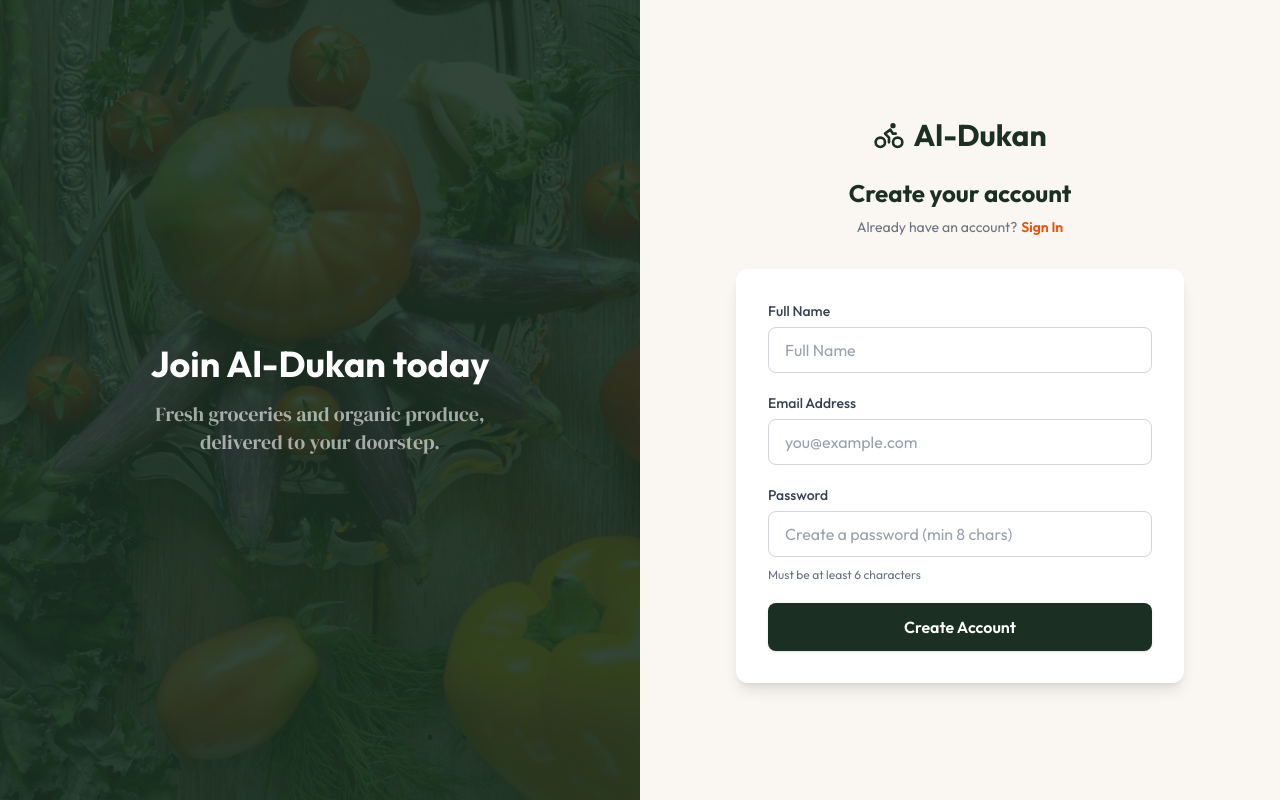
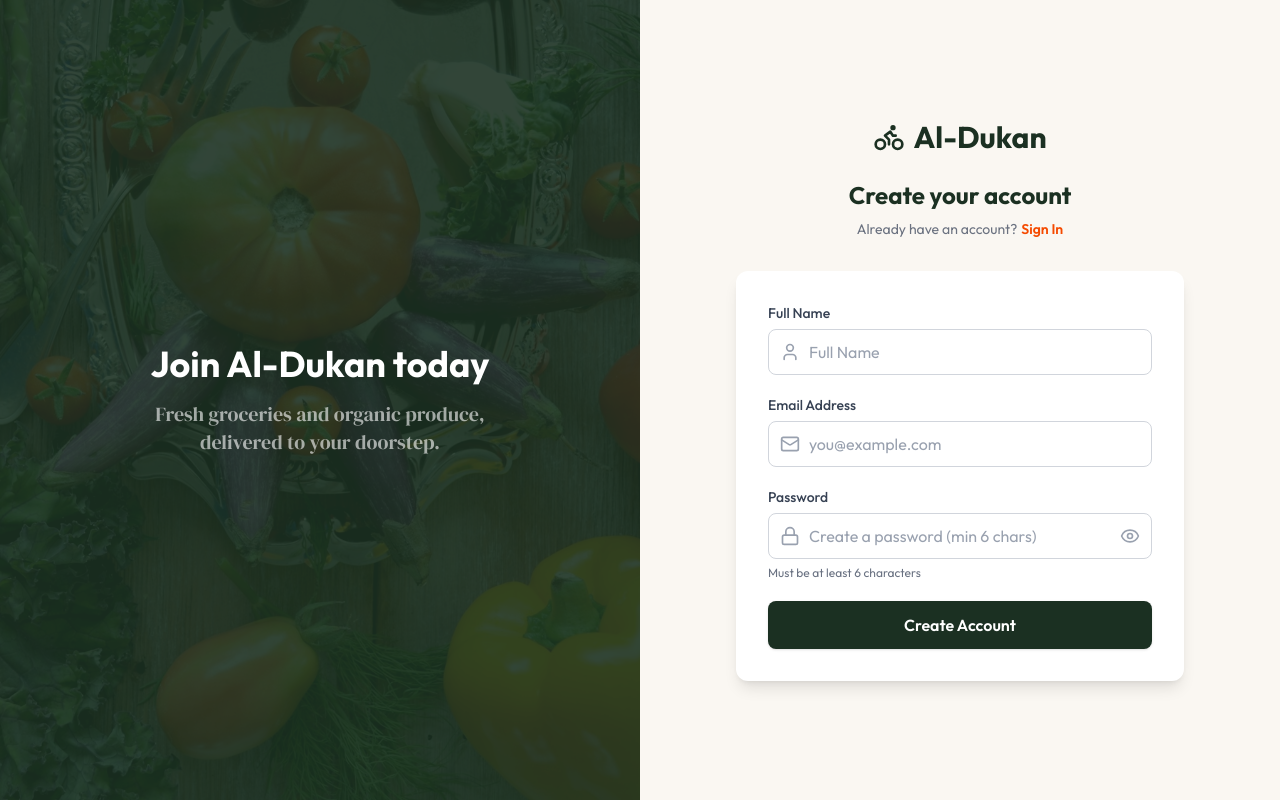
Before and after one commit to Saam22/Al-Dukan---Grocery-Delivery, a React (Vite) app in the folder client/: page /login in a window 1280 px wide. Both pictures are taken after a click on the button "Sign Up". Built offline with nearby package versions, Linux system fonts and the light colour scheme.

Commit message:
add icon in login

```diff
--- a/client/src/pages/Login.jsx
+++ b/client/src/pages/Login.jsx
@@ -1,7 +1,7 @@
 import { useState } from "react"
 import { heroSectionData } from "../assets/assets"
 import { Link } from "react-router-dom"
-import { BikeIcon } from "lucide-react"
+import { BikeIcon, UserIcon, MailIcon, LockIcon, EyeIcon, EyeOffIcon } from "lucide-react";
 import { motion, AnimatePresence } from "framer-motion"
 
 const Login = () => {
@@ -10,13 +10,13 @@ const Login = () => {
     const [email, setEmail] = useState("")
     const [password, setPassword] = useState("")
     const [loading, setLoading] = useState(false)
-    const [error, setError] = useState("") // Added error state
+    const [error, setError] = useState("")
+    const [showPassword, setShowPassword] = useState(false)
 
     const handleSubmit = async (e) => {
         e.preventDefault()
-        setError("") // Clear previous errors
+        setError("")
 
-        // Basic validation
         if (!email || !password) {
             setError("Please fill in all required fields")
             return
@@ -29,7 +29,6 @@ const Login = () => {
 
         setLoading(true)
         try {
-            // Simulate API call
             await new Promise(resolve => setTimeout(resolve, 1000))
             window.location.href = "/"
         } catch (err) {
@@ -75,7 +74,7 @@ const Login = () => {
                             <button
                                 onClick={() => {
                                     setIsLogin(!isLogin)
-                                    setError("") // Clear error when switching modes
+                                    setError("")
                                 }}
                                 className="text-orange-600 font-semibold ml-1 hover:text-orange-700 transition-colors"
                             >
@@ -137,6 +136,8 @@ const Login = () => {
                                     >
                                         Full Name
                                     </label>
+                                    <div className="relative">
+                                        <UserIcon className="size-5 text-gray-400 absolute left-3 top-1/2 transform -translate-y-1/2" />
                                         <input
                                             type="text"
                                             id="name"
@@ -144,17 +145,18 @@ const Login = () => {
                                             onChange={(e) => setName(e.target.value)}
                                             required={!isLogin}
                                             placeholder="Full Name"
-                                        className="w-full border border-gray-300 rounded-lg px-4 py-2.5
+                                            className="w-full border border-gray-300 rounded-lg pl-10 pr-4 py-2.5
                                                     focus:outline-none focus:ring-2 focus:ring-app-green/50
                                                     focus:border-app-green transition-all duration-200
                                                     placeholder:text-gray-400"
                                             aria-label="Full name"
                                         />
+                                    </div>
                                 </motion.div>
                             )}
                         </AnimatePresence>
 
-                        {/* Email Field */}
+                        {/* Email Field with Icon */}
                         <motion.div
                             className="space-y-1.5"
                             initial={{ opacity: 0, x: -10 }}
@@ -167,6 +169,8 @@ const Login = () => {
                             >
                                 Email Address
                             </label>
+                            <div className="relative">
+                                <MailIcon className="size-5 text-gray-400 absolute left-3 top-1/2 transform -translate-y-1/2" />
                                 <input
                                     type="email"
                                     id="email"
@@ -174,16 +178,17 @@ const Login = () => {
                                     onChange={(e) => setEmail(e.target.value)}
                                     required
                                     placeholder="you@example.com"
-                                className="w-full border border-gray-300 rounded-lg px-4 py-2.5
+                                    className="w-full border border-gray-300 rounded-lg pl-10 pr-4 py-2.5
                                             focus:outline-none focus:ring-2 focus:ring-app-green/50
                                             focus:border-app-green transition-all duration-200
                                             placeholder:text-gray-400"
                                     aria-label="Email address"
                                     autoComplete="email"
                                 />
+                            </div>
                         </motion.div>
 
-                        {/* Password Field */}
+                        {/* Password Field with Icon */}
                         <motion.div
                             className="space-y-1.5"
                             initial={{ opacity: 0, x: -10 }}
@@ -197,30 +202,6 @@ const Login = () => {
                                 >
                                     Password
                                 </label>
-
-                            </div>
-                            <input
-                                type="password"
-                                id="password"
-                                value={password}
-                                onChange={(e) => setPassword(e.target.value)}
-                                required
-                                placeholder={isLogin ? "Enter your password" : "Create a password (min 8 chars)"}
-                                className="w-full border border-gray-300 rounded-lg px-4 py-2.5
-                                        focus:outline-none focus:ring-2 focus:ring-app-green/50
-                                        focus:border-app-green transition-all duration-200
-                                        placeholder:text-gray-400"
-                                aria-label="Password"
-                                autoComplete={isLogin ? "current-password" : "new-password"}
-                                minLength={6}
-                            />
-                            {!isLogin && (
-                                <p className="text-xs text-gray-500 mt-1">
-                                    Must be at least 6 characters
-                                </p>
-                            )}
-
-                        </motion.div>
                                 {isLogin && (
                                     <button
                                         type="button"
@@ -231,6 +212,45 @@ const Login = () => {
                                         Forgot password?
                                     </button>
                                 )}
+                            </div>
+                            <div className="relative">
+                                <LockIcon className="size-5 text-gray-400 absolute left-3 top-1/2 transform -translate-y-1/2" />
+                                <input
+                                    type={showPassword ? "text" : "password"}
+                                    id="password"
+                                    value={password}
+                                    onChange={(e) => setPassword(e.target.value)}
+                                    required
+                                    placeholder={isLogin ? "Enter your password" : "Create a password (min 6 chars)"}
+                                    className="w-full border border-gray-300 rounded-lg pl-10 pr-12 py-2.5
+                                            focus:outline-none focus:ring-2 focus:ring-app-green/50
+                                            focus:border-app-green transition-all duration-200
+                                            placeholder:text-gray-400"
+                                    aria-label="Password"
+                                    autoComplete={isLogin ? "current-password" : "new-password"}
+                                    minLength={6}
+                                />
+                                {/* Show/Hide Password Toggle */}
+                                <button
+                                    type="button"
+                                    onClick={() => setShowPassword(!showPassword)}
+                                    className="absolute right-3 top-1/2 transform -translate-y-1/2 text-gray-400 hover:text-gray-600 transition-colors"
+                                    aria-label={showPassword ? "Hide password" : "Show password"}
+                                >
+                                    {showPassword ? (
+                                        <EyeOffIcon className="size-5" />
+                                    ) : (
+                                        <EyeIcon className="size-5" />
+                                    )}
+                                </button>
+                            </div>
+                            {!isLogin && (
+                                <p className="text-xs text-gray-500 mt-1">
+                                    Must be at least 6 characters
+                                </p>
+                            )}
+                        </motion.div>
+
                         {/* Submit Button */}
                         <motion.button
                             type="submit"
```
Lines whose indentation alone changed are shown as unchanged.
